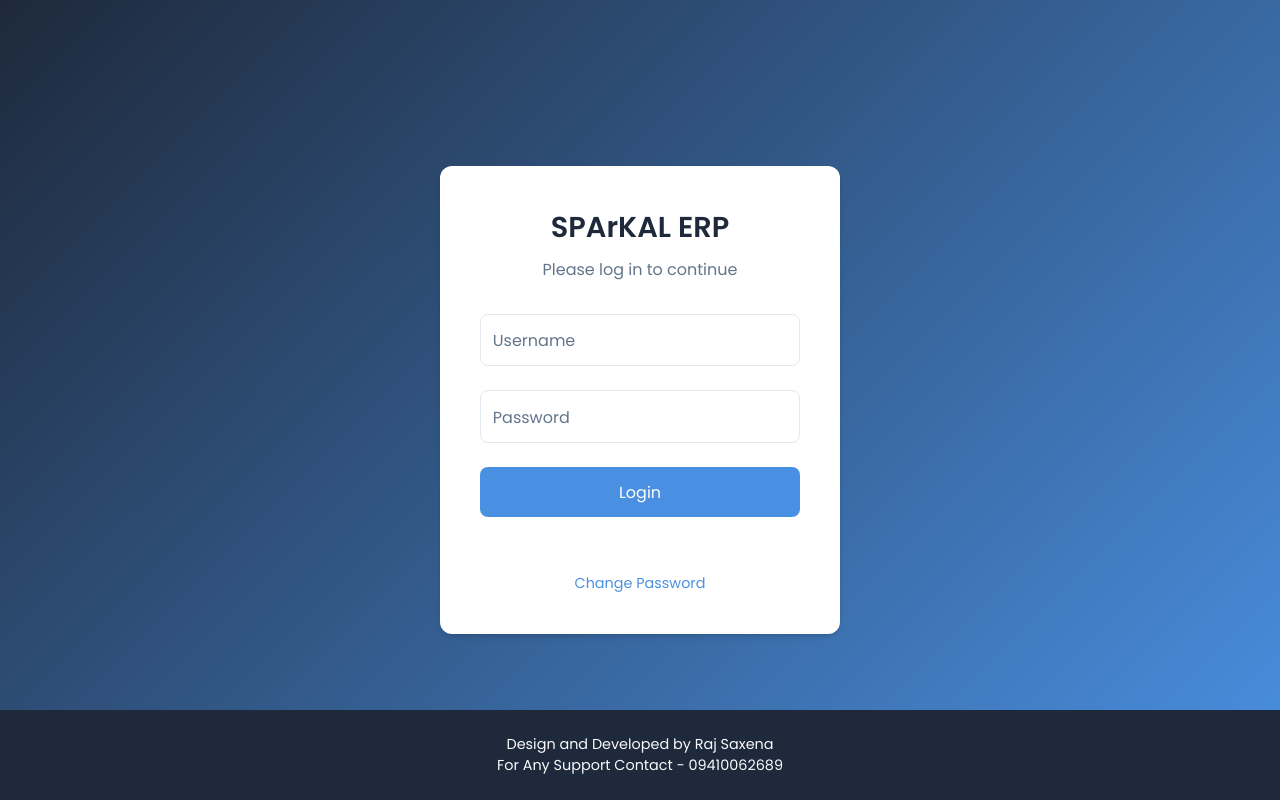
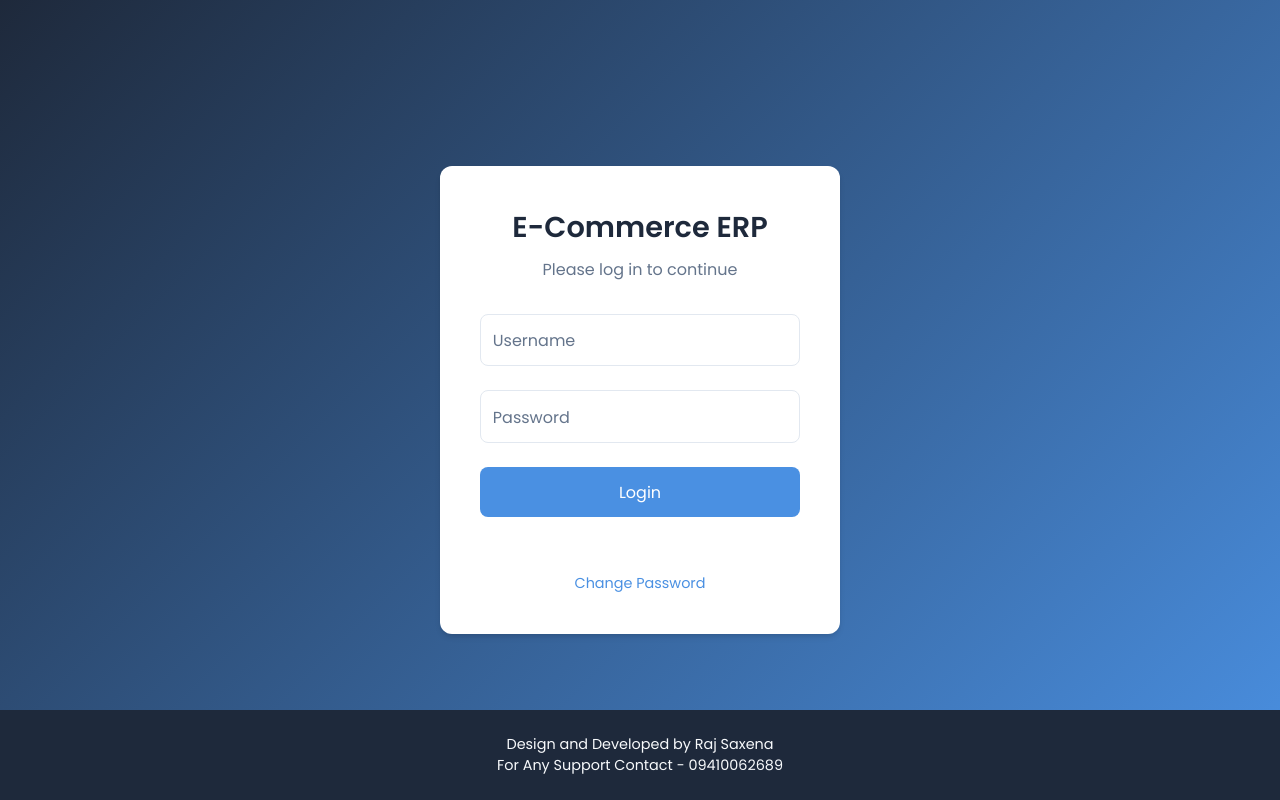
Before and after one commit to Mysparkal/ERP, a plain HTML site: page index.html in a window 1280 px wide. Drawn offline with Linux system fonts and the light colour scheme.

Commit message:
Update index.html

```diff
--- a/index.html
+++ b/index.html
@@ -8,9 +8,12 @@
     <link rel="stylesheet" href="style.css">
 </head>
 <body>
+
+    <!-- This wrapper is the key to the fix -->
+    <div class="login-page-wrapper">
         <div class="login-container">
             <div class="login-box">
-            <h2>SPArKAL ERP</h2>
+                <h2>E-Commerce ERP</h2>
                 <p>Please log in to continue</p>
                 <form id="loginForm">
                     <div class="input-group">
@@ -28,7 +31,14 @@
             </div>
         </div>
 
-    <!-- Change Password Modal -->
+        <footer class="app-footer">
+            <p>Design and Developed by Raj Saxena</p>
+            <p>For Any Support Contact - 09410062689</p>
+        </footer>
+    </div>
+
+
+    <!-- This modal now correctly sits outside the main page flow -->
     <div id="changePasswordModal" class="modal">
         <div class="modal-content">
             <span class="close-button">&times;</span>
@@ -59,9 +69,5 @@
 
     <script src="script.js"></script>
 
-    <footer class="app-footer">
-        <p>Design and Developed by Raj Saxena</p>
-        <p>For Any Support Contact - 09410062689</p>
-    </footer>
 </body>
 </html>
```
Lines whose indentation alone changed are shown as unchanged.
